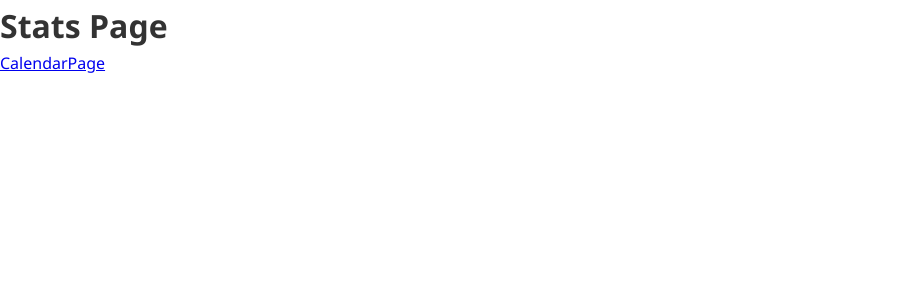
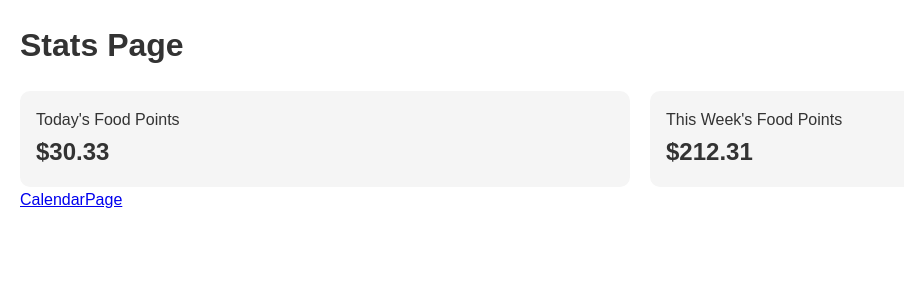
Before and after one commit to diviebisike/food-point-tracker, a React (Vite) app: page / in a window 1280 px wide. Shown: the top 300 px of the page, without its empty margins (0-904 px from the left). Built offline with nearby package versions, Linux system fonts and the light colour scheme.

Commit message:
Add food points layout to StatsPage

```diff
--- /dev/null
+++ b/src/Pages/StatsPage.css
@@ -0,0 +1,17 @@
+.stats-page {
+    padding: 20px;
+    font-family: sans-serif;
+}
+
+.stats-boxes {
+    display: flex;
+    gap: 20px;
+    margin-top: 20px;
+}
+
+.stat-box {
+    flex: 1;
+    background-color: #f5f5f5;
+    border-radius: 10px;
+    padding: 16px;
+}
--- a/src/Pages/StatsPage.jsx
+++ b/src/Pages/StatsPage.jsx
@@ -1,11 +1,30 @@
 //import './index.css'
 import { Link } from "react-router-dom"
+import "./StatsPage.css";
 
-export function StatsPage(){
-    return(
-    <>
-    <h1> Stats Page </h1>
-    <Link to="/CalendarPage">CalendarPage</Link>
-    </>
-        )
+export function StatsPage() {
+    return (
+        <div className="stats-page">
+            {/*Page Title*/}
+            <h1> Stats Page </h1>
+
+            {/*Food Points Section*/}
+            <div className="stats-boxes">
+                <div className="stat-box">
+                    <p>Today's Food Points</p>
+                    <h2>$30.33</h2>
+                </div>
+
+                <div className="stat-box">
+                    <p>This Week's Food Points</p>
+                    <h2>$212.31</h2>
+                </div>
+            </div>
+
+            {/*Link to Calendar Page*/}
+            <Link to="/CalendarPage" className="calendar-link">
+                CalendarPage
+            </Link>
+        </div>
+    );
 }
```
